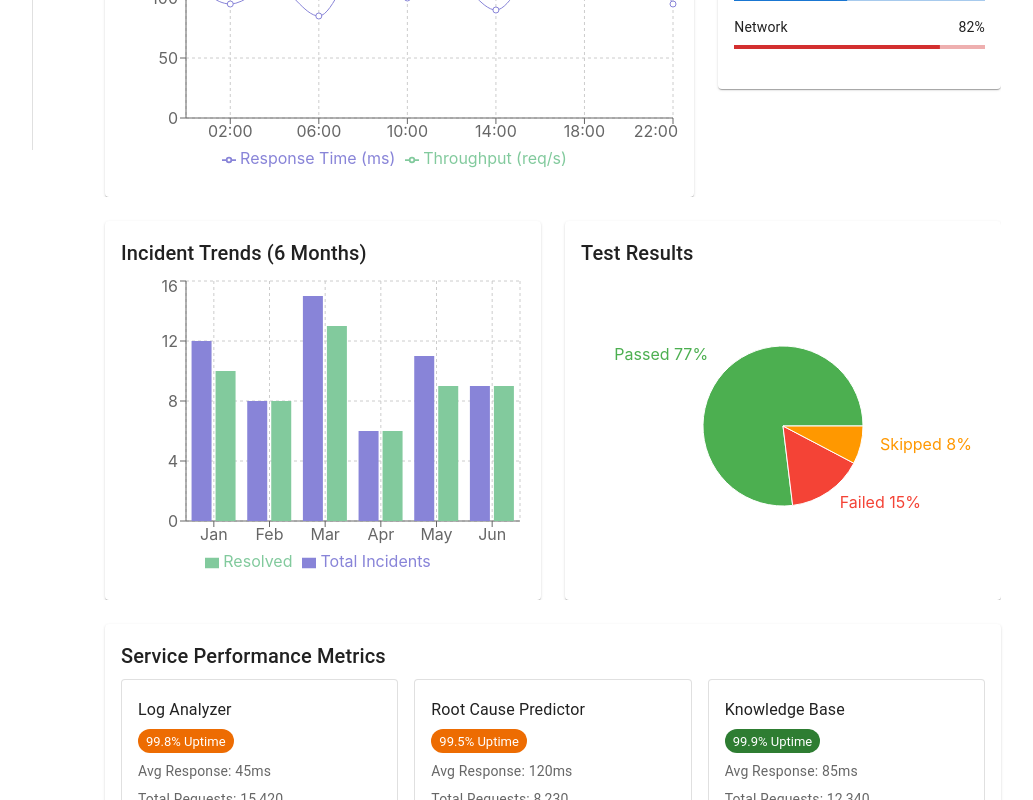
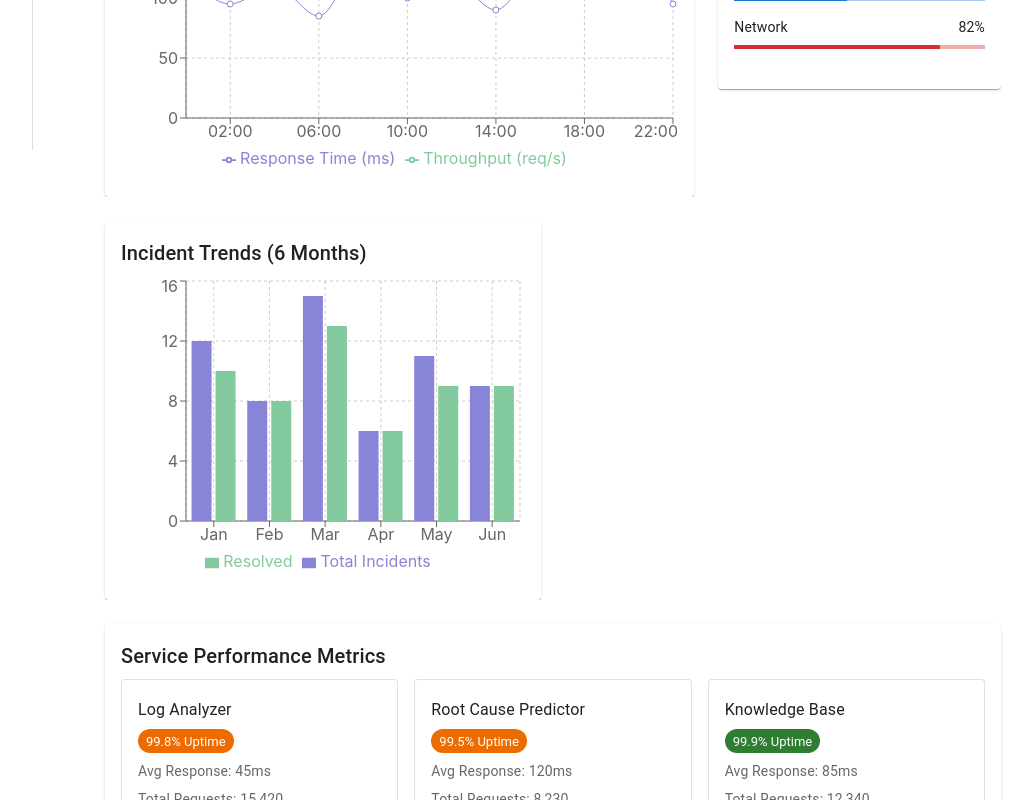
Before and after one commit to Shmulik27/IncidentResolutionAssistant, a React (Create React App) app in the folder frontend/: page / in a window 1280 px wide. Shown: the part 650-1450 px from the top of the page, without its empty margins (207-1240 px from the left). Built offline with nearby package versions, Linux system fonts and the light colour scheme.

Commit message:
Remove Test Results PieChart section from AnalyticsDashboard component to streamline the UI.

```diff
--- a/frontend/src/components/AnalyticsDashboard.jsx
+++ b/frontend/src/components/AnalyticsDashboard.jsx
@@ -364,43 +364,7 @@ const AnalyticsDashboard = () => {
             </CardContent>
           </Card>
         </Grid>
-
-        <Grid item xs={12} md={6}>
-          <Card>
-            <CardContent>
-              <Typography variant="h6" gutterBottom>
-                Test Results
-              </Typography>
-              <ResponsiveContainer width="100%" height={300}>
-                <PieChart>
-                  <Pie
-                    data={[
-                      { name: 'Passed', value: (analytics.testResults?.passed ?? 0), color: '#4caf50' },
-                      { name: 'Failed', value: (analytics.testResults?.failed ?? 0), color: '#f44336' },
-                      { name: 'Skipped', value: (analytics.testResults?.skipped ?? 0), color: '#ff9800' }
-                    ]}
-                    cx="50%"
-                    cy="50%"
-                    labelLine={false}
-                    label={({ name, percent }) => `${name} ${(percent * 100).toFixed(0)}%`}
-                    outerRadius={80}
-                    fill="#8884d8"
-                    dataKey="value"
-                  >
-                    {[
-                      { name: 'Passed', value: (analytics.testResults?.passed ?? 0), color: '#4caf50' },
-                      { name: 'Failed', value: (analytics.testResults?.failed ?? 0), color: '#f44336' },
-                      { name: 'Skipped', value: (analytics.testResults?.skipped ?? 0), color: '#ff9800' }
-                    ].map((entry, index) => (
-                      <Cell key={`cell-${index}`} fill={entry.color} />
-                    ))}
-                  </Pie>
-                  <RechartsTooltip />
-                </PieChart>
-              </ResponsiveContainer>
-            </CardContent>
-          </Card>
-        </Grid>
+        {/* Removed Test Results PieChart section */}
       </Grid>
 
       {/* Service Metrics Table */}
```
